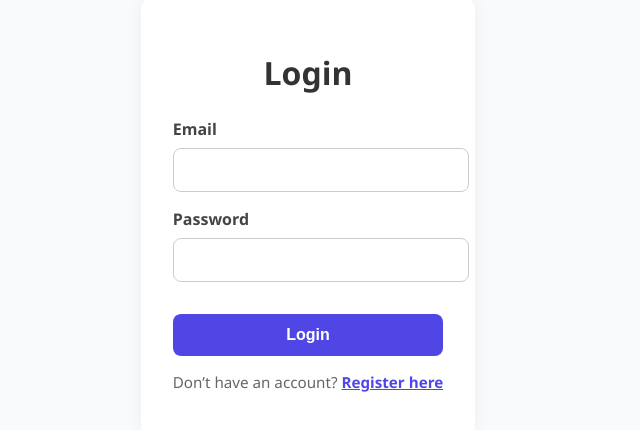
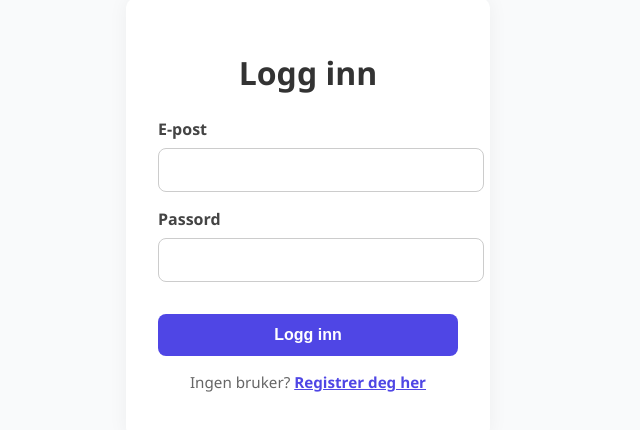
Before and after one commit to sverrgha/Full-stack-project-group-8, a Vue app in the folder frontend/: page /login in a window 1280 px wide. Shown: the part 222-652 px from the top of the page, without its empty margins (332-972 px from the left). Built offline with nearby package versions, Linux system fonts and the light colour scheme.

Commit message:
feat: add multi-language support for loginForm

```diff
--- a/frontend/src/components/LoginForm.vue
+++ b/frontend/src/components/LoginForm.vue
@@ -1,7 +1,9 @@
 <script setup>
 import { ref } from 'vue'
 import { useRouter } from 'vue-router'
+import { useI18n } from 'vue-i18n'
 
+const { t } = useI18n()
 const email = ref('')
 const password = ref('')
 
@@ -18,21 +20,21 @@ const register = () => {
 
 <template>
   <div class="login-form">
-    <h1>Login</h1>
+    <h1>{{ t('loginPage.loginForm.login') }}</h1>
     <form @submit.prevent="login">
       <div class="form-group">
-        <label for="email">Email</label>
+        <label for="email">{{ t('loginPage.loginForm.email') }}</label>
         <input type="email" id="email" v-model="email" required />
       </div>
       <div class="form-group">
-        <label for="password">Password</label>
+        <label for="password">{{ t('loginPage.loginForm.password') }}</label>
         <input type="password" id="password" v-model="password" required />
       </div>
-      <button type="submit" class="btn primary">Login</button>
+      <button type="submit" class="btn primary">{{ t('loginPage.loginForm.login') }}</button>
 
       <p class="register-text">
-        Don’t have an account?
-        <span @click="register">Register here</span>
+        {{ t('loginPage.loginForm.notRegistered') }}
+        <span @click="register">{{ t('loginPage.loginForm.register')}}</span>
       </p>
     </form>
   </div>
@@ -41,6 +43,7 @@ const register = () => {
 <style scoped>
 .login-form {
   max-width: 400px;
+  min-width: 300px;
   margin: 5vh auto;
   padding: 2rem;
   border-radius: 12px;
--- a/frontend/src/locales/en.json
+++ b/frontend/src/locales/en.json
@@ -5,5 +5,14 @@
     "newListing": "New Listing",
     "messages": "Messages",
     "language": "En"
+  },
+  "loginPage": {
+    "loginForm": {
+      "email": "Email",
+      "password": "Password",
+      "login": "Login",
+      "register": "Register here",
+      "notRegistered": "Don't have an account?"
+    }
   }
 }
--- a/frontend/src/locales/no.json
+++ b/frontend/src/locales/no.json
@@ -5,5 +5,14 @@
     "newListing": "Ny annonse",
     "messages": "Meldinger",
     "language": "No"
+  },
+  "loginPage": {
+    "loginForm": {
+      "email": "E-post",
+      "password": "Passord",
+      "login": "Logg inn",
+      "register": "Registrer deg her",
+      "notRegistered": "Ingen bruker?"
+    }
   }
 }
```
